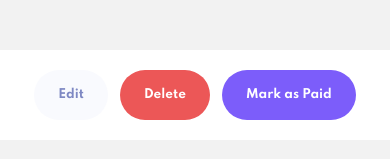
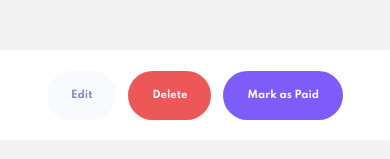
Before and after one commit to nemanjap16/invoice-app-vue, a Vue app: page /invoice/1 in a window 390 px wide. Shown: the part 682-841 px from the top of the page. Built offline with nearby package versions, Linux system fonts and the light colour scheme; data requests are answered from the project's data file.

Commit message:
form design finished

```diff
--- a/src/components/TheButton.vue
+++ b/src/components/TheButton.vue
@@ -1,6 +1,10 @@
 <template>
   <div>
-    <button type="button" class="btn text-xs font-semibold" :class="btnClass">
+    <button
+      type="button"
+      class="btn text-[10px] font-semibold md:text-xs"
+      :class="btnClass"
+    >
       {{ name }}
     </button>
   </div>
--- a/src/components/TheForm.vue
+++ b/src/components/TheForm.vue
@@ -4,7 +4,7 @@
     class="absolute inset-0 right-[-800px] z-10 bg-[#0d0f1780]"
   >
     <form
-      class="flex h-full w-[730px] flex-col gap-[48px] overflow-y-scroll rounded-tr-2xl rounded-br-2xl bg-white p-[56px] pl-[159px] dark:bg-[#141625]"
+      class="flex h-full w-screen flex-col gap-[48px] overflow-y-scroll rounded-tr-2xl rounded-br-2xl bg-white p-[56px] pl-[56px] dark:bg-[#141625] md:w-[730px] md:pl-[159px]"
       @submit.prevent
     >
       <div class="dark:text-white">
@@ -40,7 +40,7 @@
             "
           />
         </div>
-        <div class="grid grid-cols-3 gap-[10px]">
+        <div class="grid grid-cols-2 gap-[10px] gap-y-5 md:grid-cols-3">
           <div
             class="flex flex-col gap-[10px] text-xs text-moon-color dark:text-white"
           >
@@ -96,7 +96,7 @@
             />
           </div>
           <div
-            class="flex flex-col gap-[10px] text-xs text-moon-color dark:text-white"
+            class="col-span-2 flex flex-col gap-[10px] text-xs text-moon-color dark:text-white md:col-span-1"
           >
             <div class="flex justify-between">
               <label class="text-xs" for="country"> Country </label>
@@ -194,7 +194,7 @@
             "
           />
         </div>
-        <div class="grid grid-cols-3 gap-[10px]">
+        <div class="grid grid-cols-2 gap-[10px] gap-y-5 md:grid-cols-3">
           <div
             class="flex flex-col gap-[10px] text-xs text-moon-color dark:text-white"
           >
@@ -250,7 +250,7 @@
             />
           </div>
           <div
-            class="flex flex-col gap-[10px] text-xs text-moon-color dark:text-white"
+            class="col-span-2 flex flex-col gap-[10px] text-xs text-moon-color dark:text-white md:col-span-1"
           >
             <div class="flex justify-between">
               <label class="text-xs" for="clientCountry"> Country </label>
@@ -283,7 +283,9 @@
         </div>
       </div>
       <!-- invoice date -->
-      <div class="grid grid-cols-2 gap-[10px]">
+      <div
+        class="grid grid-cols-1 grid-rows-2 gap-[30px] md:grid-cols-2 md:grid-rows-none md:gap-[10px]"
+      >
         <label
           class="flex flex-col gap-[10px] text-xs text-moon-color dark:text-white"
           for="invoiceDate"
@@ -323,11 +325,11 @@
         <div>
           <div
             v-for="(item, i) in invoice.items"
-            class="mb-[24px] grid w-full grid-cols-[200px_50px_90px_90px_30px] gap-[10px]"
+            class="mb-[24px] grid w-full grid-cols-4 gap-[10px] gap-y-5 md:grid-cols-[200px_50px_90px_90px_30px]"
             :key="i"
           >
             <div
-              class="flex flex-col gap-[10px] text-xs text-moon-color dark:text-white"
+              class="col-span-4 flex flex-col gap-[10px] text-xs text-moon-color dark:text-white md:col-span-1"
             >
               <div class="flex justify-between">
                 <label class="text-xs" for="itemName"> Item Name </label>
@@ -407,7 +409,7 @@
         <button
           type="button"
           aria-label="Add new item"
-          class="h-[48px] w-full rounded-full bg-[#DFE3FA] text-sm font-bold text-[#7E88C3] dark:bg-[#252945] dark:text-[#DFE3FA]"
+          class="mt-8 h-[48px] w-full rounded-full bg-[#DFE3FA] text-sm font-bold text-[#7E88C3] dark:bg-[#252945] dark:text-[#DFE3FA] md:mt-0"
           @click="addItem"
         >
           + Add New Item
@@ -424,7 +426,7 @@
       <div>
         <div
           v-if="store.editMode"
-          class="flex h-[100px] w-full justify-end gap-6"
+          class="absolute bottom-0 left-0 flex w-screen justify-center gap-6 bg-[#252945] py-2 shadow-xl md:relative md:h-[100px] md:w-full md:justify-end md:bg-transparent md:py-0 md:shadow-none"
         >
           <TheButton
             name="Cancel"
@@ -437,7 +439,10 @@
             @click="handleEditForm(invoice)"
           />
         </div>
-        <div v-else class="flex items-center justify-between">
+        <div
+          v-else
+          class="absolute bottom-0 left-0 flex w-screen items-center justify-center bg-[#252945] py-2 md:relative md:w-full md:justify-between md:bg-transparent"
+        >
           <div>
             <TheButton
               name="Discard"
@@ -445,7 +450,7 @@
               @click="discardInvoice()"
             />
           </div>
-          <div class="flex items-center gap-6">
+          <div class="flex items-center md:gap-6">
             <TheButton
               name="Save as Draft"
               btnClass="draft"
--- a/src/views/InvoiceView.vue
+++ b/src/views/InvoiceView.vue
@@ -286,9 +286,18 @@
     <div
       class="mt-[56px] flex h-[90px] items-center justify-center gap-3 bg-white dark:bg-nav-dark"
     >
-      <TheButton name="Edit" btnClass="edit" />
-      <TheButton name="Delete" btnClass="delete" />
-      <TheButton name="Mark as Paid" btnClass="paid" />
+      <TheButton
+        name="Edit"
+        btnClass="edit"
+        @click="store.toggleForm(), store.setEditModeTrue()"
+      />
+      <TheButton name="Delete" btnClass="delete" @click="store.toggleModal()" />
+      <TheButton
+        v-if="store.currentInvoice.status !== 'paid'"
+        name="Mark as Paid"
+        btnClass="paid"
+        @click="store.markAsPaid(store.currentInvoice.id)"
+      />
     </div>
   </div>
   <TheModal v-if="store.modalOpen" :id="store.currentInvoice.id" />
```
